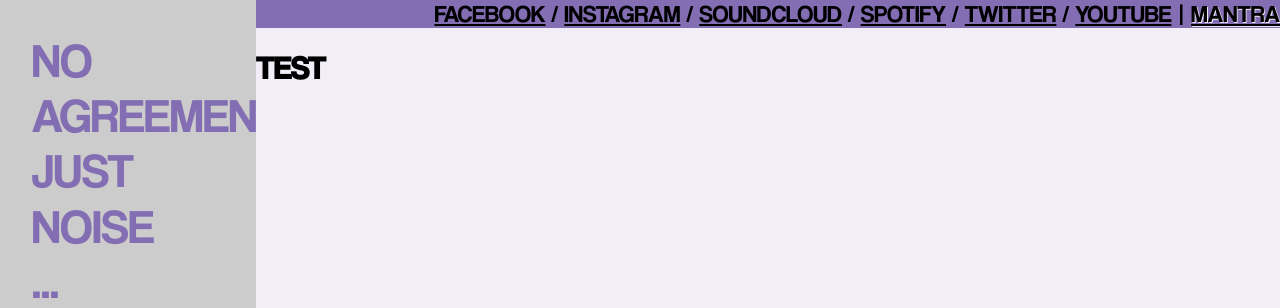
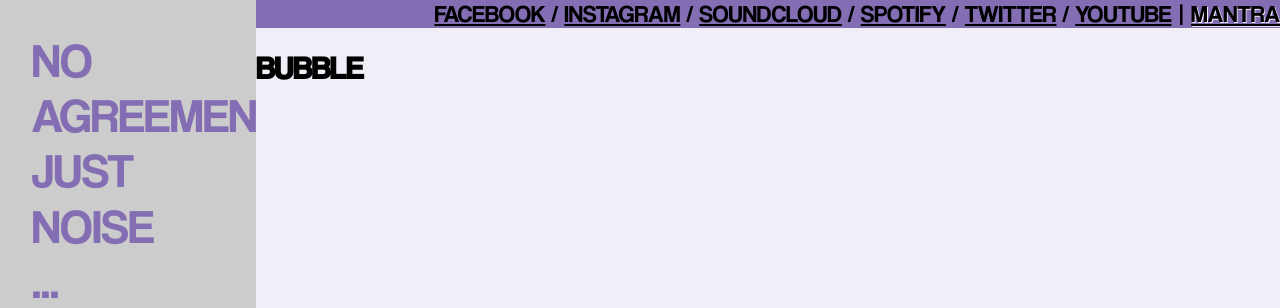
Before and after one commit to abeforgit/noagreements.co, a Django app: page / in a window 1280 px wide. Shown: the top 308 px of the page. Run offline with Django 3.2, Linux system fonts and the light colour scheme; data that the repository does not hold is empty.

Commit message:
Drone test 2

```diff
--- a/core/templates/core/home.html
+++ b/core/templates/core/home.html
@@ -15,7 +15,7 @@
 {% endblock %}
 {% block content %}
 
-    <h1>TEST</h1>
+    <h1>BUBBLE</h1>
     <div class="flex flex-column flex-row-l h-100-l">
         <div class="main-carousel w-50-l vh-50 h-100-l"
              data-flickity=
```
